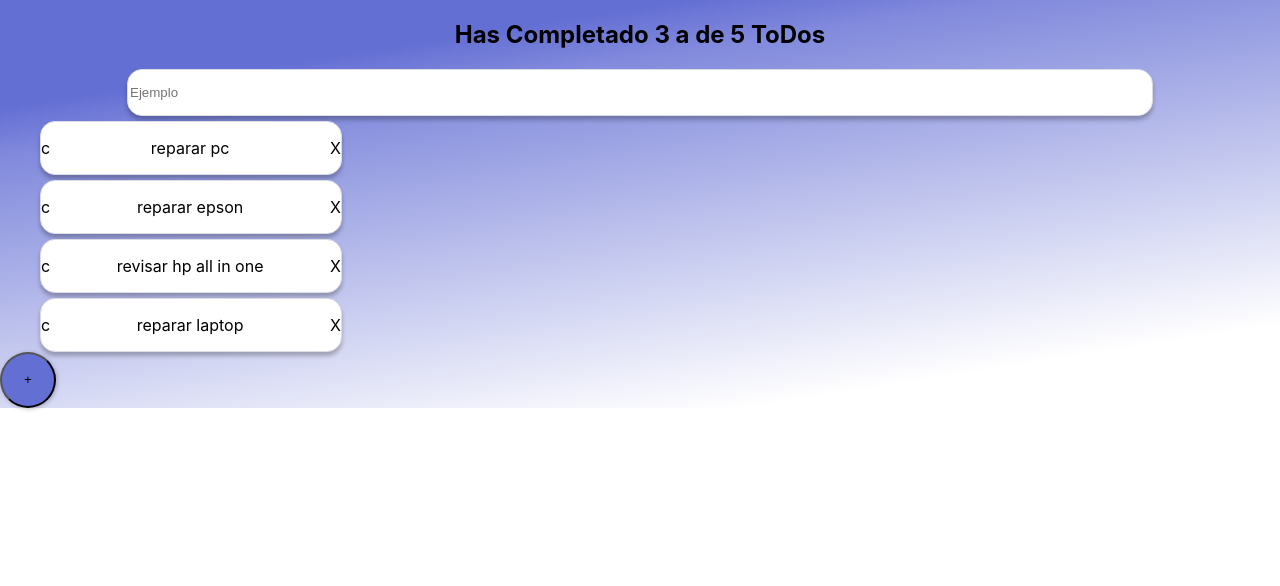
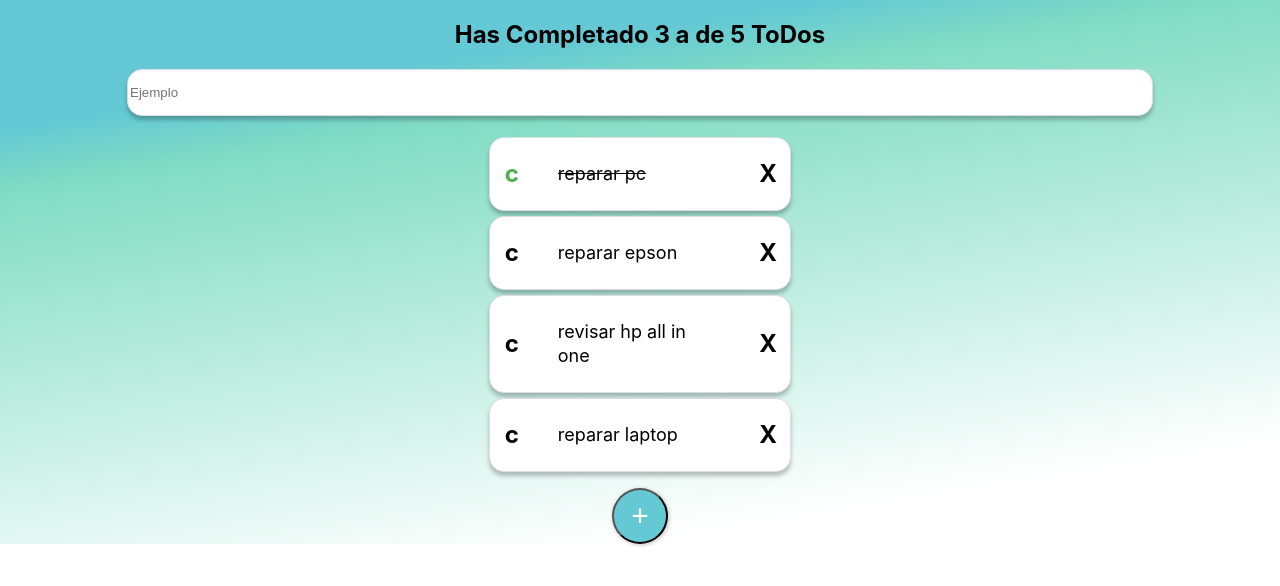
Before and after one commit to dampDev/ToDoList, a React (Create React App) app: page / in a window 1280 px wide. Shown: the top 586 px of the page. Built offline with nearby package versions, Linux system fonts and the light colour scheme.

Commit message:
terminamos primer layout de la aplicacion

```diff
--- a/src/App.js
+++ b/src/App.js
@@ -1,5 +1,5 @@
 import React from "react";
-import CreateTodoButtom from "./CreateTodoButtom";
+import {CreateTodoButtom} from "./CreateTodoButtom";
 import { TodoCounter } from "./TodoCounter";
 import { TodoItem } from "./TodoItem";
 import { TodoList } from "./TodoList";
@@ -8,7 +8,7 @@ import { TodoSearch } from "./TodoSearch";
 // import './App.css';
 
 const todos = [
-  {text: 'reparar pc', completed: false},
+  {text: 'reparar pc', completed: true},
   {text: 'reparar epson', completed: false},
   {text: 'revisar hp all in one', completed: false},
   {text: 'reparar laptop', completed: false},
@@ -17,12 +17,16 @@ const todos = [
 function App(props) {
   return (
     <React.Fragment>
-
     <TodoCounter/>
     <TodoSearch/>
     <TodoList>
       {todos.map(todo =>(
-        <TodoItem key={todo.text} text={todo.text}/>
+        <TodoItem
+        key={todo.text}
+        text={todo.text}
+        completed={todo.completed}
+
+        />
       ))}
     </TodoList>
     <CreateTodoButtom/>
--- a/src/CreateTodoButtom.css
+++ b/src/CreateTodoButtom.css
@@ -1,7 +1,15 @@
+.TodoButtomMain{
+display: flex;
+justify-content: center;
+}
+
 .TodoButtom{
     width: 56px;
     height: 56px;
-    background: #646fd4;
+    /* background: #646fd4; */
+    background: #64c9d4;
     box-shadow: 1px 1px 4px rgba(0,0, 0, 0.25);
     border-radius: 56px;
+    font-size: 30px;
+    color: white;
 }
--- a/src/CreateTodoButtom.js
+++ b/src/CreateTodoButtom.js
@@ -2,9 +2,12 @@ import React from "react";
 import './CreateTodoButtom.css';
 function CreateTodoButtom() {
     return(
+        <div className="TodoButtomMain">
         <button className="TodoButtom">+</button>
+        </div>
+
     );
 
 }
 
-export default CreateTodoButtom;
+export  {CreateTodoButtom};
--- a/src/TodoItem.css
+++ b/src/TodoItem.css
@@ -10,3 +10,35 @@
     box-shadow: 0px 4px 4px rgba(0, 0, 0, 0.25);
     background-color: white;
 }
+
+.TodoItem-p{
+    margin: 24px;
+    width: calc(100% - 120px);
+    font-size: 18px;
+    line-height: 24px;
+    font-weight: 400;
+}
+
+.TodoItem-p--completed{
+    text-decoration: line-through;
+}
+
+.Icon {
+    cursor: pointer;
+    display: flex;
+    justify-content: center;
+    align-items: center;
+    height: 48px;
+    width: 48px;
+    font-size: 24px;
+    font-weight: bold;
+}
+
+.Icon-check--active{
+    color: #4caf50;
+}
+
+.Icon-delete:hover {
+    color: red;
+}
+/*  */
--- a/src/TodoItem.js
+++ b/src/TodoItem.js
@@ -4,9 +4,15 @@ import './TodoItem.css';
 function TodoItem(props) {
     return (
         <li className="TodoItem">
-            <span>c</span>
-            <p>{props.text}</p>
-            <span>X</span>
+            <span className={`Icon Icon-check ${props.completed && 'Icon-check--active'}`}>
+                c
+            </span>
+            <p className={`TodoItem-p ${props.completed && 'TodoItem-p--completed'}`}>
+                {props.text}
+            </p>
+            <span className="Icon Icon-delete">
+                X
+            </span>
         </li>
     );
 
--- a/src/Todolist.css
+++ b/src/Todolist.css
@@ -1,5 +1,6 @@
 .TodoListMain{
-    margin: 0 auto;
+    display: flex;
+    justify-content: center;
 
 
 }
@@ -7,5 +8,5 @@
     display: flex;
     flex-direction: column;
     justify-content:center ;
-    margin: 0 auto;
+    padding-left: 0px;
 }
--- a/src/index.css
+++ b/src/index.css
@@ -1,12 +1,17 @@
 body {
   margin: 0;
+  padding: 0;
   font-family: -apple-system, BlinkMacSystemFont, 'Segoe UI', 'Roboto', 'Oxygen',
     'Ubuntu', 'Cantarell', 'Fira Sans', 'Droid Sans', 'Helvetica Neue',
     sans-serif;
   -webkit-font-smoothing: antialiased;
   -moz-osx-font-smoothing: grayscale;
-  background: linear-gradient(171.09deg, #646FD4 17.77%, rgba(100, 111, 212, 0.812201) 25.99%, rgba(100, 111, 212, 0) 86.34%);
+  /* background: linear-gradient(171.09deg, #646FD4 17.77%, rgba(100, 111, 212, 0.812201) 25.99%, rgba(100, 111, 212, 0) 86.34%); */
+  background: linear-gradient(171.09deg, #64c9d4 17.77%, rgba(100, 212, 181 ,0.81) 25.99%, rgba(100, 111, 212, 0) 86.34%);
+
   background-repeat: no-repeat;
+  min-width: 320px;
+  height: auto;
 }
 
 code {
```
